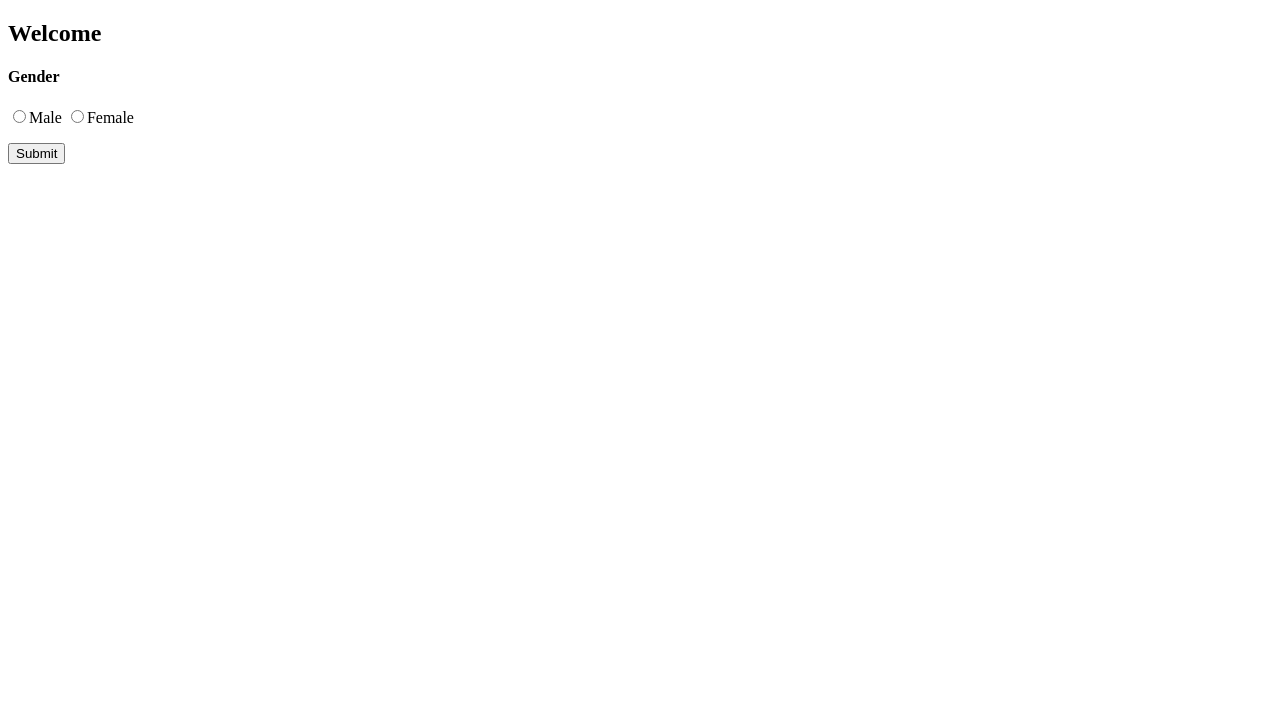
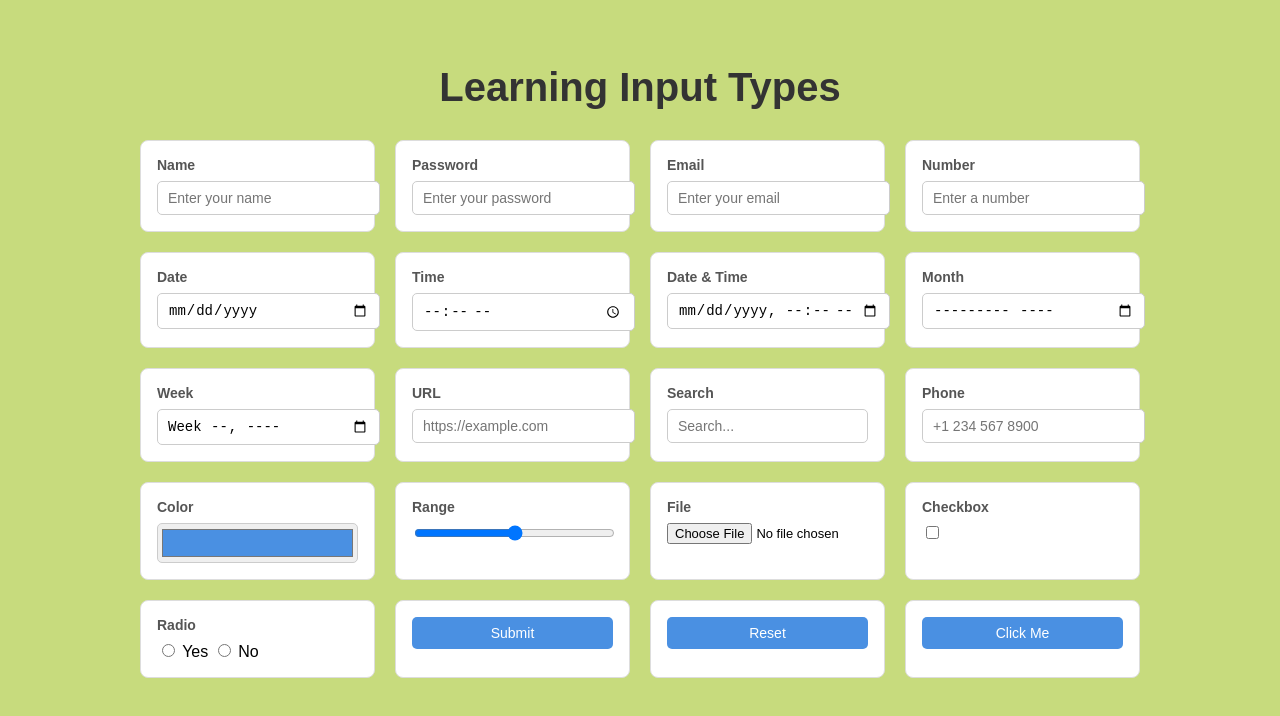
Before and after one commit to muhammad-abdullaahh/Web-Designing-Practice, a plain HTML site: page index.html in a window 1280 px wide. Drawn offline with Linux system fonts and the light colour scheme.

Commit message:
Add files via upload

```diff
--- a/index.html
+++ b/index.html
@@ -1,26 +1,119 @@
 <!DOCTYPE html>
-<html>
+<html lang="en">
+
 <head>
-	<title>Page Title</title>
+    <meta charset="UTF-8">
+    <meta name="viewport" content="width=device-width, initial-scale=1.0">
+    <title>Input Types</title>
     <link rel="stylesheet" href="style.css">
 </head>
 
 <body>
-	<h2>Welcome </h2>
-	<form>
-		<p>
-			<label>
-    <h4>Gender</h4>
-                <input type="radio" name="gender" value="male">Male
-            </label>
-			<label>
-                <input type="radio" name="gender" value="female">Female
-            </label>
-		</p>
-		<p>
-			<button type="submit">Submit</button>
-		</p>
 
-	</form>
+    <h1>Learning Input Types</h1>
+
+    <div class="input-grid">
+
+        <div class="input-card">
+            <label for="inp-text">Name</label>
+            <input type="text" id="inp-text" placeholder="Enter your name">
+        </div>
+
+        <div class="input-card">
+            <label for="inp-password">Password</label>
+            <input type="password" id="inp-password" placeholder="Enter your password">
+        </div>
+
+        <div class="input-card">
+            <label for="inp-email">Email</label>
+            <input type="email" id="inp-email" placeholder="Enter your email">
+        </div>
+
+        <div class="input-card">
+            <label for="inp-number">Number</label>
+            <input type="number" id="inp-number" placeholder="Enter a number">
+        </div>
+
+        <div class="input-card">
+            <label for="inp-date">Date</label>
+            <input type="date" id="inp-date">
+        </div>
+
+        <div class="input-card">
+            <label for="inp-time">Time</label>
+            <input type="time" id="inp-time">
+        </div>
+
+        <div class="input-card">
+            <label for="inp-datetime">Date &amp; Time</label>
+            <input type="datetime-local" id="inp-datetime">
+        </div>
+
+        <div class="input-card">
+            <label for="inp-month">Month</label>
+            <input type="month" id="inp-month">
+        </div>
+
+        <div class="input-card">
+            <label for="inp-week">Week</label>
+            <input type="week" id="inp-week">
+        </div>
+
+        <div class="input-card">
+            <label for="inp-url">URL</label>
+            <input type="url" id="inp-url" placeholder="https://example.com">
+        </div>
+
+        <div class="input-card">
+            <label for="inp-search">Search</label>
+            <input type="search" id="inp-search" placeholder="Search...">
+        </div>
+
+        <div class="input-card">
+            <label for="inp-tel">Phone</label>
+            <input type="tel" id="inp-tel" placeholder="+1 234 567 8900">
+        </div>
+
+        <div class="input-card">
+            <label for="inp-color">Color</label>
+            <input type="color" id="inp-color" value="#4a90e2">
+        </div>
+
+        <div class="input-card">
+            <label for="inp-range">Range</label>
+            <input type="range" id="inp-range" min="0" max="100" value="50">
+        </div>
+
+        <div class="input-card">
+            <label for="inp-file">File</label>
+            <input type="file" id="inp-file">
+        </div>
+
+        <div class="input-card">
+            <label for="inp-checkbox">Checkbox</label>
+            <input type="checkbox" id="inp-checkbox">
+        </div>
+
+        <div class="input-card">
+            <label>Radio</label>
+            <input type="radio" name="choice" id="radio-yes"> Yes
+            <input type="radio" name="choice" id="radio-no"> No
+        </div>
+
+        <div class="input-card">
+            <input type="submit" value="Submit">
+        </div>
+
+        <div class="input-card">
+            <input type="reset" value="Reset">
+        </div>
+
+        <div class="input-card">
+            <input type="button" value="Click Me">
+        </div>
+
+    </div>
+
 </body>
+
 </html>
--- a/style.css
+++ b/style.css
@@ -0,0 +1,105 @@
+body {
+    font-family: Arial, sans-serif;
+    background-color: #c7db7d;
+    padding: 30px;
+}
+
+h1 {
+    text-align: center;
+    margin-bottom: 30px;
+    color: #333;
+    font-size: 40px;
+}
+
+.input-grid {
+    display: grid;
+    grid-template-columns: repeat(auto-fill, minmax(220px, 1fr));
+    gap: 20px;
+    max-width: 1000px;
+    margin: 0 auto;
+}
+
+.input-card {
+    background-color: #ffffff;
+    border: 1px solid #ddd;
+    border-radius: 8px;
+    padding: 16px;
+}
+
+.input-card label {
+    display: block;
+    font-size: 14px;
+    font-weight: bold;
+    margin-bottom: 8px;
+    color: #555;
+}
+
+.input-card input[type="text"],
+.input-card input[type="password"],
+.input-card input[type="email"],
+.input-card input[type="number"],
+.input-card input[type="date"],
+.input-card input[type="time"],
+.input-card input[type="datetime-local"],
+.input-card input[type="month"],
+.input-card input[type="week"],
+.input-card input[type="url"],
+.input-card input[type="search"],
+.input-card input[type="tel"] {
+    width: 100%;
+    padding: 8px 10px;
+    border: 1px solid #ccc;
+    border-radius: 5px;
+    font-size: 14px;
+    outline: none;
+}
+
+.input-card input[type="text"]:focus,
+.input-card input[type="password"]:focus,
+.input-card input[type="email"]:focus,
+.input-card input[type="number"]:focus,
+.input-card input[type="date"]:focus,
+.input-card input[type="time"]:focus,
+.input-card input[type="datetime-local"]:focus,
+.input-card input[type="month"]:focus,
+.input-card input[type="week"]:focus,
+.input-card input[type="url"]:focus,
+.input-card input[type="search"]:focus,
+.input-card input[type="tel"]:focus {
+    border-color: #4a90e2;
+}
+
+.input-card input[type="color"] {
+    width: 100%;
+    height: 40px;
+    border: 1px solid #ccc;
+    border-radius: 5px;
+    cursor: pointer;
+}
+
+.input-card input[type="range"] {
+    width: 100%;
+}
+
+.input-card input[type="file"] {
+    font-size: 13px;
+}
+
+.input-card input[type="submit"],
+.input-card input[type="reset"],
+.input-card input[type="button"] {
+    width: 100%;
+    padding: 8px;
+    border: none;
+    border-radius: 5px;
+    font-size: 14px;
+    cursor: pointer;
+    background-color: #4a90e2;
+    color: white;
+}
+
+.input-card input[type="submit"]:hover,
+.input-card input[type="reset"]:hover,
+.input-card input[type="button"]:hover {
+    background-color: #357abd;
+}
```
Also changed, not shown: task.html (added, +39 -0 lines).
